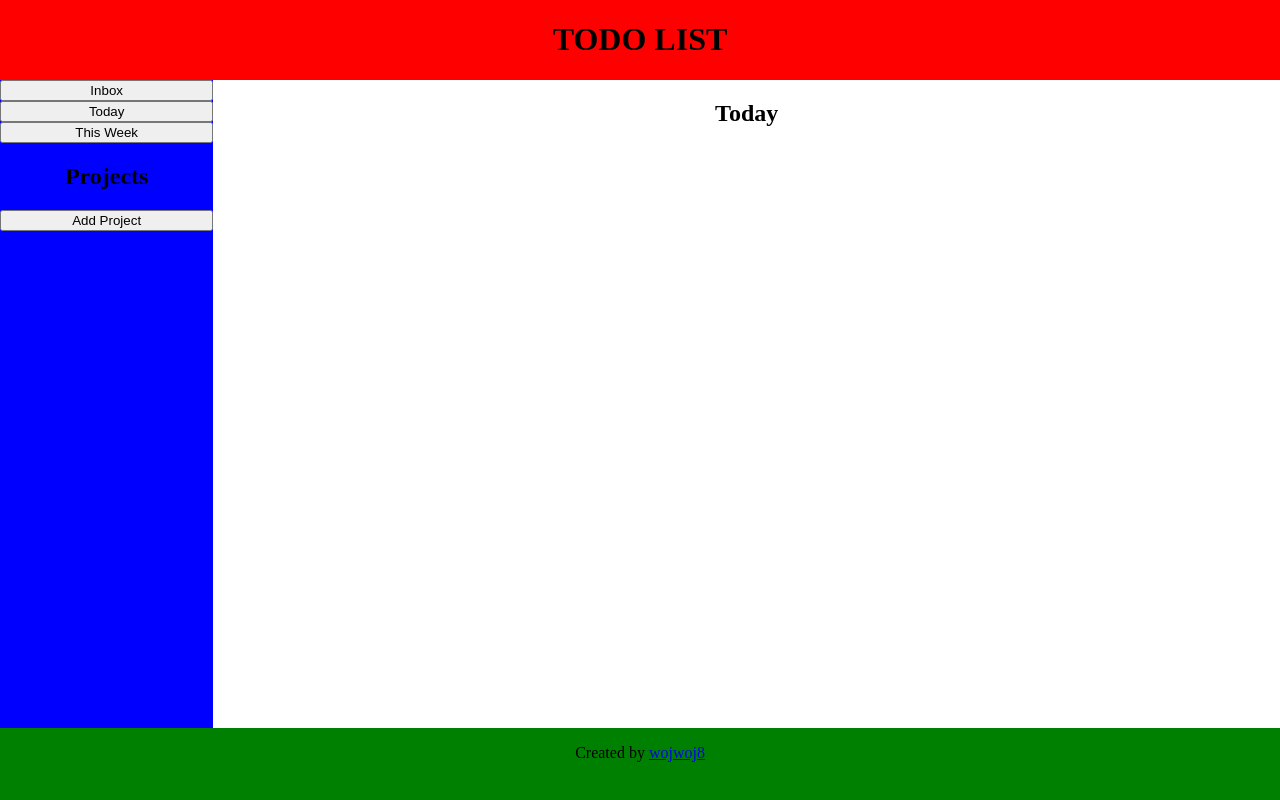
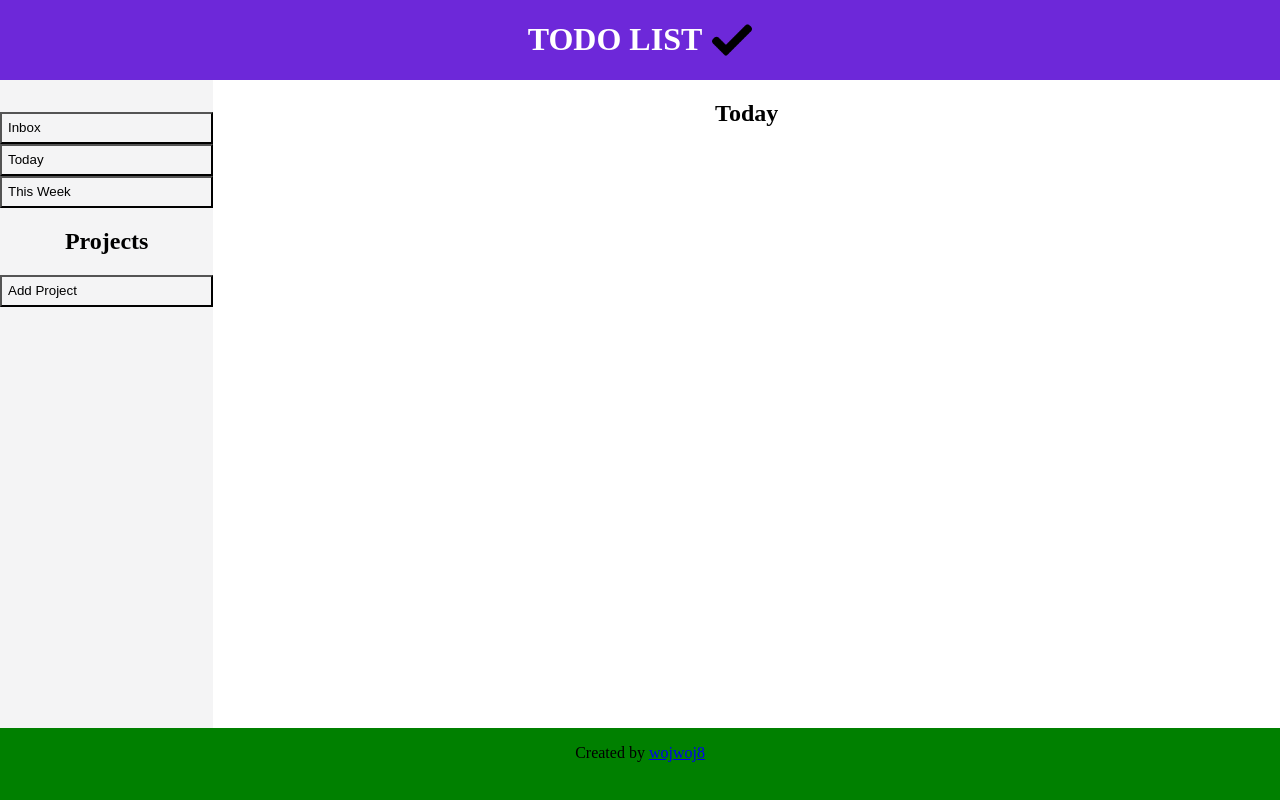
Before and after one commit to wojwoj8/TOP-TODO_LIST, a website built with webpack: page dist/index.html in a window 1280 px wide. Both pictures are taken after a click on the button "Today". Built offline with nearby package versions, Linux system fonts and the light colour scheme; a web font is replaced by a local one.

Commit message:
formated code

```diff
--- a/src/project.js
+++ b/src/project.js
@@ -1,26 +1,18 @@
 import {
-  toDate, parseISO, isValid, format, differenceInDays,
+  parseISO, format, differenceInDays,
 } from 'date-fns';
-import { de, enGB } from 'date-fns/locale';
 import Todos from './todos';
 // SINGLE PROJECT OBJECT, TODO CONTAINS TODO OBJECTS
 const Project = (name) => {
-  // console.log('Creating project with name:', name);
   const todo = [];
-  // const putName = (name) => Projects.push(name);
-  // const setName = () => name;
+
   const getName = () => name;
   const getTodoList = () => todo;
-  // const removeTodo = (index) =>
 
   const addTodo = (title, description, dueDate, priority, state, name) => {
     todo.push(Todos(title, description, dueDate, priority, state, name));
-    console.log(todo);
-    // console.log(x);
   };
 
-  // console.log(getName());
-  // return { getName, putName, getTodo };
   return {
     getTodoList,
     getName,
@@ -42,11 +34,11 @@ const ProjectsList = (() => {
   };
   const getTodo = (projectName, title) => {
     const project = getProject(projectName);
-    // console.log('project:', project);
+
     const todoList = project.getTodoList();
-    // console.log('todoList:', todoList);
+
     const todo = todoList.find((todo) => todo.getTitle() === title);
-    // console.log('todo:', todo);
+
     return todo;
   };
   const addTodoObj = (projectName, object) => {
@@ -57,7 +49,7 @@ const ProjectsList = (() => {
   const removeTodo = (projectName, title) => {
     const deltodo = getTodo(projectName, title);
     const project = getProject(projectName);
-    // console.log('project:', project);
+
     const todoList = project.getTodoList();
     todoList.splice(todoList.indexOf(deltodo), 1);
   };
@@ -69,7 +61,7 @@ const ProjectsList = (() => {
       addProject(Project('Inbox'));
       addProject(Project('Today'));
       addProject(Project('This Week'));
-      console.log('First web visit');
+
       setStorage();
       listAllTodos();
     } else {
@@ -116,7 +108,7 @@ const ProjectsList = (() => {
     const projectIndex = projectListData.findIndex((project) => project.name === projectName);
     projectListData.splice(projectIndex, 1);
     removeProject(projectName);
-    console.log(projectListData);
+
     setStorage();
   };
   const addTodoToStorage = (projectName, title, description, date, priority, state, projId) => {
@@ -142,44 +134,28 @@ const ProjectsList = (() => {
     const thisWeek = getProject('This Week');
     today.todo.length = 0;
     thisWeek.todo.length = 0;
-    console.log(JSON.parse(localStorage.getItem('project')));
-    console.log(list());
-    // setStorage();
-    // console.log(todaysDate);
+
     const todoList = list();
     todoList.map((project) => {
       if (!(project.name === 'Today' || project.name === 'This Week')) {
-        console.log(project.name);
-        // const projectName = getProject(project.name);
-
         project.todo.map((todo) => {
           const todoDate = new Date(todo.dueDate);
           todoDate.setHours(0, 0, 0, 0);
-          // console.log(todoDate);
-          // console.log(todo);
           const x = (differenceInDays(todoDate, todaysDate));
 
           if (x <= 7 && x >= 0) {
-            // console.log(`W przeciagu tygodnia: ${x}`);
-            // console.log(todo);
             addTodoObj('This Week', todo);
-            // console.log(projectName.todo);
           }
           if (x === 0) {
-            // console.log(`Dzisiaj: ${x}`);
-            // console.log(todo);
             addTodoObj('Today', todo);
           }
         });
-        // console.log(projects);
       }
     });
-    console.log(today.todo);
   };
 
   initProjects();
 
-  // console.log(projectList);
   return {
     getProject,
     addProject,
@@ -201,18 +177,14 @@ const ProjectsList = (() => {
 function getButtName() {
   const title = document.querySelector('.main-title');
   const buttons = document.querySelectorAll('[data-projectbutt]');
-  const mainContent = document.querySelector('.main-content');
 
   buttons.forEach((e) => {
     if (!e.hasAttribute('data-clicked')) {
       e.setAttribute('data-clicked', 'true');
       e.addEventListener('click', () => {
-        //  main title
         // REMOVE BUTTON AND FORM FROM TODAY AND THIS WEEK
         if (e.id === 'thisWeek' || e.id === 'today') {
-          console.log(ProjectsList.list());
           addTodoButton(e);
-          // ProjectsList.listAllTodos();
           const button = document.querySelector('.add-Todo');
           button.remove();
           try {
@@ -221,28 +193,23 @@ function getButtName() {
             form.remove();
             title.textContent = e.innerHTML;
           } catch (TypeError) {
-            // console.log(ProjectsList.list());
-
             title.textContent = e.innerHTML;
-            // loopTodos(e.innerHTML);
           }
-          // ProjectsList.listAllTodos();
-          console.log(ProjectsList.list());
           ProjectsList.listAllTodos();
           loopTodos(e.innerHTML);
+          const editDeleteButt = document.querySelectorAll('.remove-Todo');
+          editDeleteButt.forEach((e) => {
+            e.remove();
+          });
           return;
         }
-
         addTodoButton(e);
         title.textContent = e.innerHTML;
-        // console.log(e.innerHTML);
-
         try {
           loopTodos(e.innerHTML);
         } catch (TypeError) {
-          // console.log('error');
+
         }
-        // console.log(e.innerHTML);
       });
     }
   });
@@ -265,7 +232,6 @@ function createAddProject() {
   cancelButt.setAttribute('id', 'butt-cancel');
 
   const cancelListener = () => {
-    // console.log('test cancel');
     addProjectButt.style.display = 'grid';
     inputField.value = '';
     inputDiv.remove();
@@ -274,8 +240,6 @@ function createAddProject() {
   };
 
   const addListener = () => {
-    // console.log('test add');
-    // console.log(inputField.value);
     const currentInput = inputField.value;
     if (ProjectsList.getProject(currentInput)) {
       alert('Project name cannot repeat');
@@ -295,25 +259,17 @@ function createAddProject() {
       inputField.value = '';
       inputDiv.remove();
       getButtName();
-      // projectList(newButt.textContent);
+
       ProjectsList.addProjectToStorage(Project(newButt.textContent));
 
-      // const newProject = Project(newButt.textContent);
-
-      // console.log(ProjectsList.getProject(currentInput));
-
-      // console.log(ProjectsList.list());
       cancelButt.removeEventListener('click', cancelListener);
       addButt.removeEventListener('click', addListener);
     } else {
-      // console.log(currentInput);
-      // console.log('alert');
       alert('Project name cannot be empty');
     }
   };
 
   addProjectButt.addEventListener('click', () => {
-    // console.log('test');
     inputDiv.appendChild(inputField);
     buttDiv.appendChild(addButt);
     buttDiv.appendChild(cancelButt);
@@ -332,8 +288,7 @@ function removeNewProject(e) {
   const mainTitle = document.querySelector('.main-title');
   mainTitle.textContent = '';
   mainContent.innerHTML = '';
-  // console.log(ProjectsList.getProject(projButt.textContent));
-  // console.log(projDiv);
+
   ProjectsList.removeProjectFromStorage(projButt.textContent);
   projDiv.remove();
 }
@@ -352,11 +307,10 @@ function addTodoButton(e) {
   button.dataset.name = projectName;
   mainContent.appendChild(button);
   mainContent.appendChild(todosDiv);
-  // console.log(`created button: ${button}`);
+
   button.addEventListener('click', () => {
     const formDiv = createForm();
 
-    // console.log(formDiv);
     mainContent.appendChild(formDiv);
     button.style.display = 'none';
 
@@ -371,13 +325,10 @@ function dateValidation() {
     const date = format(parseISO(dateElem.value), 'yyyy-MM-dd');
     return date;
   } catch (RangeError) {
-    // alert('date must be valid');
     return false;
   }
 }
 function formHandler(event) {
-  // console.log('test');
-  // const dateElem = document.querySelector('.form-duedate');
   const titleElem = document.querySelector('.form-title');
   const descriptionElem = document.querySelector('textarea');
   const priorityElem = document.querySelector('.form-priority');
@@ -385,19 +336,15 @@ function formHandler(event) {
 
   // PROJECT NAME
   const project = document.querySelector('[data-name]').dataset.name;
-  // console.log(project);
 
   // FORM VALUES
-  // const date = format(parseISO(dateElem.value), 'dd/MM/yyyy');
   const date = dateValidation();
   const title = titleElem.value;
   const description = descriptionElem.value;
   const priority = priorityElem.value;
   const state = stateElem.value;
   let a = false;
-  // console.log(description);
-  // console.log(`data: ${date}`);
-  // console.log(date);
+
   if (title === '') {
     alert('title can\'t be empty');
   } else if (ProjectsList.getTodo(project, title)) {
@@ -414,7 +361,7 @@ function formHandler(event) {
     loopTodos(project);
     const form = document.querySelector('.form-div');
     form.remove();
-    // console.log(ProjectsList.getProject(project).getTodoList()[0].getTitle());
+
     a = true;
   }
   try {
@@ -482,7 +429,7 @@ function loopTodos(project) {
     edit.textContent = 'edit';
     del.classList = 'deleteTodo';
     del.textContent = 'delete';
-    // console.log(remTodo);
+
     remTodo.addEventListener('click', () => {
       remTodoDiv.appendChild(edit);
       remTodoDiv.appendChild(del);
@@ -499,26 +446,18 @@ function loopTodos(project) {
       });
       edit.addEventListener('click', (e) => {
         // edit form func
-        // console.log(e.target.parentElement.parentElement);
-        const { index } = e.target.parentElement.parentElement.dataset;
         e.target.parentElement.parentElement.style.display = 'none';
         const mainContent = document.querySelector('.main-content');
         const formDiv = editForm(project, title);
-        console.log(mainContent);
-        console.log(formDiv);
+
         mainContent.appendChild(formDiv);
         const submit = document.querySelector('.form-submit');
         submit.addEventListener('click', (e) => {
-          console.log(ProjectsList.getProject(project).getTodoList());
           const object = ProjectsList.getTodo(project, title);
-          console.log(object);
           ProjectsList.removeTodoFromStorage(project, title);
-          // console.log(`${project} ${title}`);
           if (formHandler(e) === true) {
-            console.log('git');
-            // ProjectsList.removeTodo(project, title);
+
           } else {
-            // for editing
             ProjectsList.addTodoToStorageEdit(project, object);
           }
         });
@@ -526,8 +465,6 @@ function loopTodos(project) {
       remTodo.addEventListener('click', () => {
         loopTodos(project);
       });
-      // console.log('removed');
-      // loopTodos(project);
     });
     remTodoDiv.appendChild(remTodo);
     todoDiv.lastChild.appendChild(remTodoDiv);
@@ -543,9 +480,7 @@ function loopTodos(project) {
   return allTodosList;
 }
 function editForm(project, title) {
-  const mainContent = document.querySelector('main-content');
   const addButton = document.querySelector('.add-Todo');
-  const proj = project;
   const object = ProjectsList.getTodo(project, title);
 
   try {
@@ -619,22 +554,12 @@ function createForm() {
   formDiv.innerHTML = formContent;
   return formDiv;
 }
-// function loadStorage() {
-//   if (localStorage.getItem('projects')) {
-//     const projectList = localStorage.getItem('projects');
-//     console.log(JSON.parse(projectList));
-//     console.log(ProjectsList.list());
-//     // for (let i = 0; i < projectList.length; i++) {
-//     //   console.log('test');
-//     // console.log(loopTodos(projectList[i]));
-//     // }
-//   }
-// }
+
 function renderProjects() {
   const addProject = document.querySelector('.new-projects');
   for (let i = 3; i < ProjectsList.list().length; i++) {
     const currentInput = Project(ProjectsList.list()[i].name);
-    // console.log(currentInput.name);
+
     const newButt = document.createElement('button');
     const remButt = document.createElement('button');
     const projDiv = document.createElement('div');
@@ -645,15 +570,12 @@ function renderProjects() {
     remButt.addEventListener('click', removeNewProject);
     projDiv.appendChild(newButt);
     projDiv.appendChild(remButt);
-    // addProjectButt.style.display = 'grid';
+
     addProject.appendChild(projDiv);
     getButtName();
-    // console.log(newButt.textContent);
-  // ProjectsList.addProject(Project(newButt.textContent));
   }
 }
 
-// console.log(ProjectsList.list());
 export {
   createAddProject, getButtName, renderProjects,
 };
--- a/src/startpage.js
+++ b/src/startpage.js
@@ -1,7 +1,10 @@
-import Todos from './todos';
 import {
-  createAddProject, Project, getButtName, ProjectsList, loadStorage, renderProjects,
+  createAddProject, getButtName, renderProjects,
 } from './project';
+
+import HeaderIcon from './check.png';
+import InboxIcon from './inbox.png';
+import TodayIcon from './today.png';
 
 function createHeader() {
   const header = document.createElement('div');
@@ -10,6 +13,10 @@ function createHeader() {
   header.classList = 'header';
   title.textContent = 'TODO LIST';
   header.appendChild(title);
+
+  const headerIcon = new Image();
+  headerIcon.src = HeaderIcon;
+  header.appendChild(headerIcon);
 
   return header;
 }
@@ -23,11 +30,16 @@ function createSidebar() {
   const projectsTitle = document.createElement('h2');
   const today = document.createElement('button');
   const thisWeek = document.createElement('button');
+  const inboxDiv = document.createElement('div');
 
   today.textContent = 'Today';
   today.classList = 'default-project-butt';
   today.setAttribute('id', 'today');
   today.dataset.projectbutt = '';
+
+  const todayIcon = new Image();
+  todayIcon.src = TodayIcon;
+  // today.appendChild(todayIcon);
 
   thisWeek.textContent = 'This Week';
   thisWeek.classList = 'default-project-butt';
@@ -47,6 +59,13 @@ function createSidebar() {
   inbox.classList = 'default-project-butt';
   inbox.setAttribute('id', 'inbox');
   inbox.dataset.projectbutt = '';
+
+  const inboxIcon = new Image();
+  inboxIcon.src = InboxIcon;
+
+  inboxDiv.classList = 'inbox-butt-container';
+  inboxDiv.appendChild(inboxIcon);
+  inboxDiv.appendChild(inbox);
 
   defaultDiv.appendChild(inbox);
   defaultDiv.appendChild(today);
--- a/src/style.css
+++ b/src/style.css
@@ -1,5 +1,8 @@
+@import url('https://fonts.googleapis.com/css2?family=Roboto&family=Tilt+Warp&display=swap');
 :root{
     --mainPadding: 0 4rem;
+    --headerColor: #6d28d9;
+    --sidebarColor: #f4f4f5;
 }
 body{
     height: 100vh;
@@ -19,15 +22,36 @@ body{
 }
 /* HEADER PART */
 .header{
-    background-color: red;
+    font-family: 'Tilt Warp';
+    background-color: var(--headerColor);
+    color: white;
     grid-area: header;
-
+    /* border-bottom: 1px solid red; */
+    display:flex;
+    justify-content: center;
+    align-items: center;
+}
+.header > img{
+    padding-left: 10px;
+    height: 2.5em;
 }
 /* SIDEBAR PART */
+
 .sidebar{
-    background-color: blue;
+    background-color: var(--sidebarColor);
     grid-area: sidebar;
 }
+
+.default-projects{
+    margin-top: 2rem;
+}
+.sidebar button{
+    text-align: left;
+    height: 2rem;
+    /* border:0; */
+    background-color: var(--sidebarColor);
+}
+
 .default-projects, .new-projects{
     display: flex;
     flex-direction: column;
--- a/webpack.config.js
+++ b/webpack.config.js
@@ -14,6 +14,10 @@ module.exports = {
         test: /\.css$/i,
         use: ['style-loader', 'css-loader'],
       },
+      {
+        test: /\.(png|svg|jpg|jpeg|gif)$/i,
+        type: 'asset/resource',
+      },
     ],
   },
 };
```
Also changed, not shown: dist/10389e47dbf6ea040281.png (added), dist/333432bfef2ff62b197e.png (added), dist/8ad3537ab1c36c0b9c53.png (added), dist/main.js, src/check.png (added), src/inbox.png (added), src/today.png (added), 1 other file.
